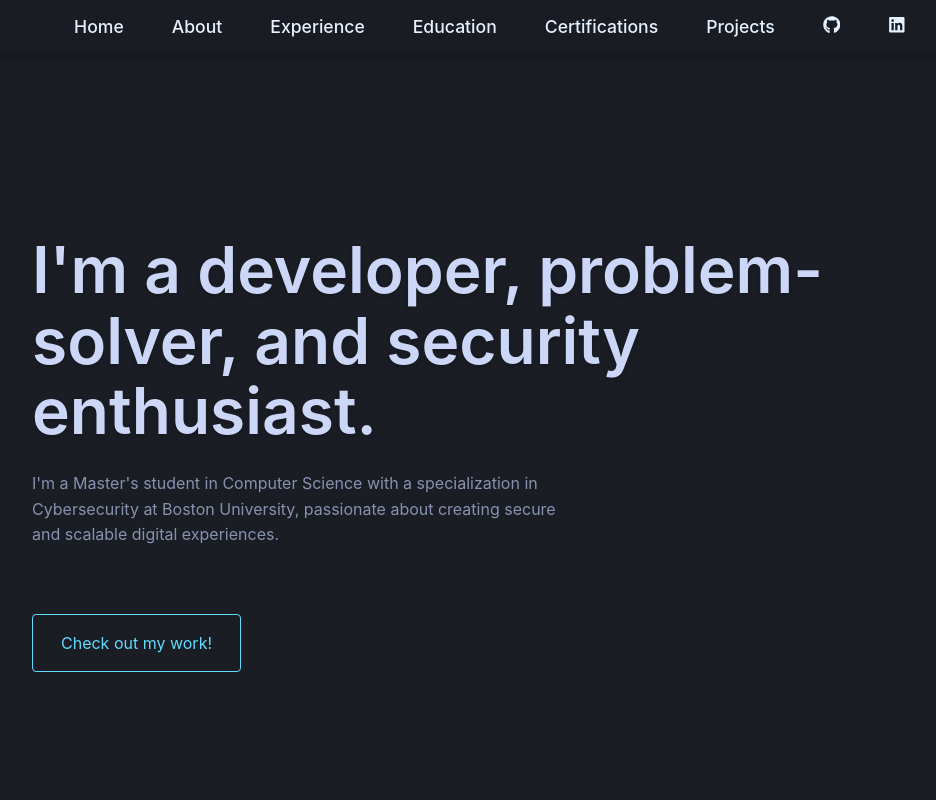
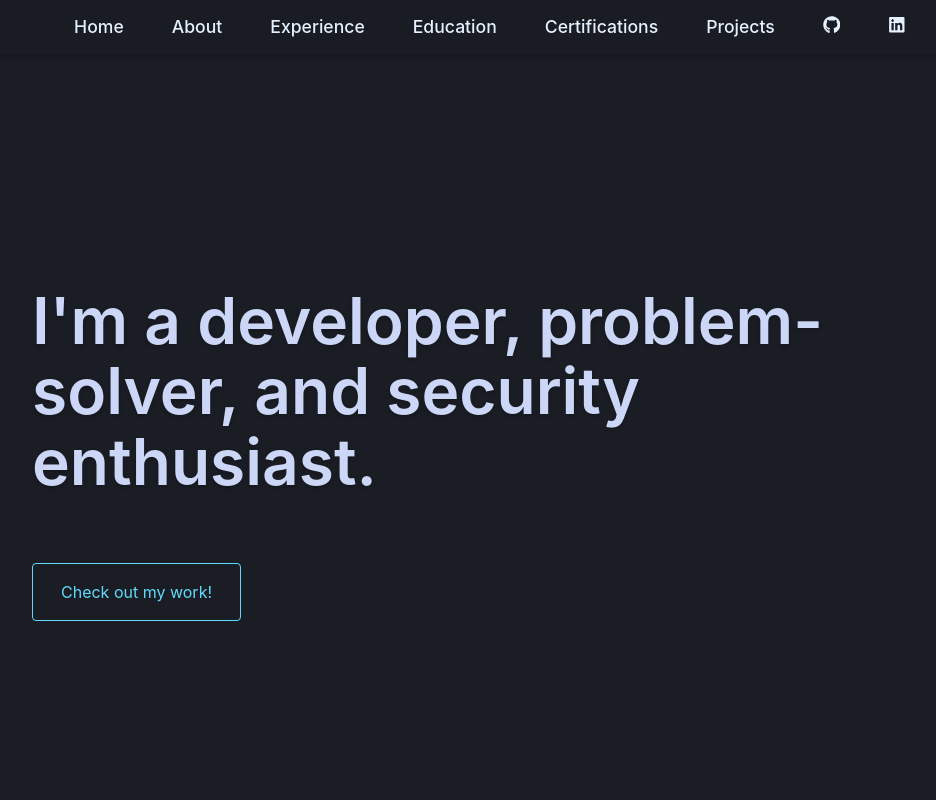
Before and after one commit to Savitar608/Savitar608.github.io, a React (Vite) app: page / in a window 1280 px wide. Shown: the top 800 px of the page, without its empty margins (150-1086 px from the left). Built offline with nearby package versions, Linux system fonts and the light colour scheme; no server answers.

Commit message:
fix: Remove description paragraph from Home component for brevity

```diff
--- a/src/components/Home.jsx
+++ b/src/components/Home.jsx
@@ -43,11 +43,6 @@ const Home = () => {
             preRenderFirstString={true}
           />
         </Motion.div>
-        <Motion.div variants={itemVariants} className="description-wrapper">
-          <p className="subtitle">
-            I'm a Master's student in Computer Science with a specialization in Cybersecurity at Boston University, passionate about creating secure and scalable digital experiences.
-          </p>
-        </Motion.div>
         <Motion.div variants={itemVariants}>
           <a href="#projects" className="cta-button">Check out my work!</a>
         </Motion.div>
```
